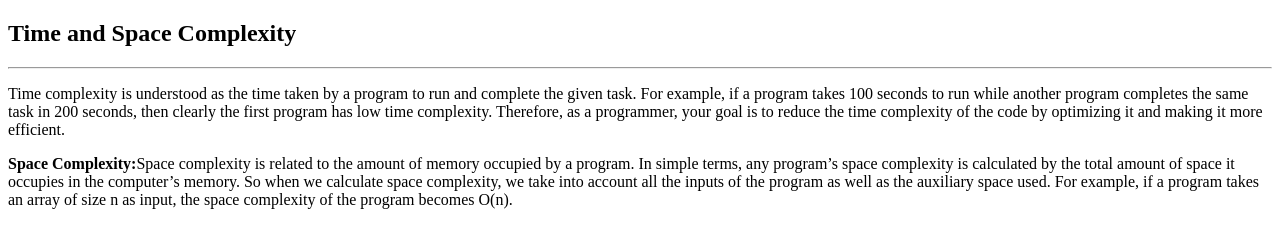
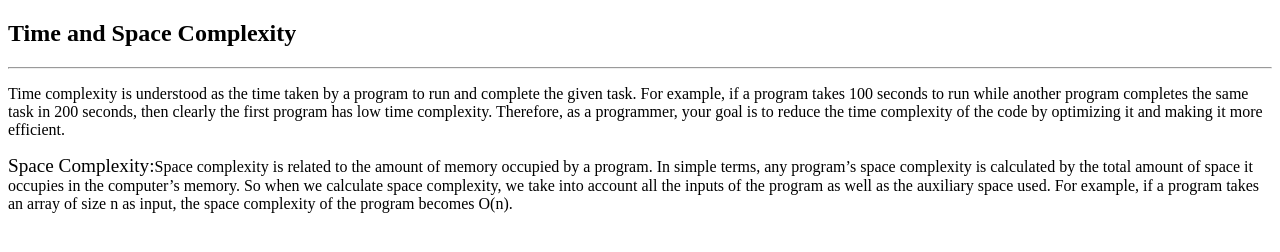
Before and after one commit to acciojob/time-and-space-complexity-mahi137, a website: page main.html in a window 1280 px wide. Drawn offline with Linux system fonts and the light colour scheme.

Commit message:
created a submission

```diff
--- a/main.html
+++ b/main.html
@@ -21,7 +21,7 @@
 	</p>
 
 	<p>
-<b>Space Complexity:</b>Space complexity is related to the amount of memory occupied by a program.
+<big>Space Complexity:</big>Space complexity is related to the amount of memory occupied by a program.
 		In simple terms, any program’s space complexity is calculated by the total amount of space it
 		occupies in the computer’s memory. So when we calculate space complexity, we take into account
 		all the inputs of the program as well as the auxiliary space used. For example, if a program takes an array of size n as input, the space complexity of the program becomes O(n).
```
